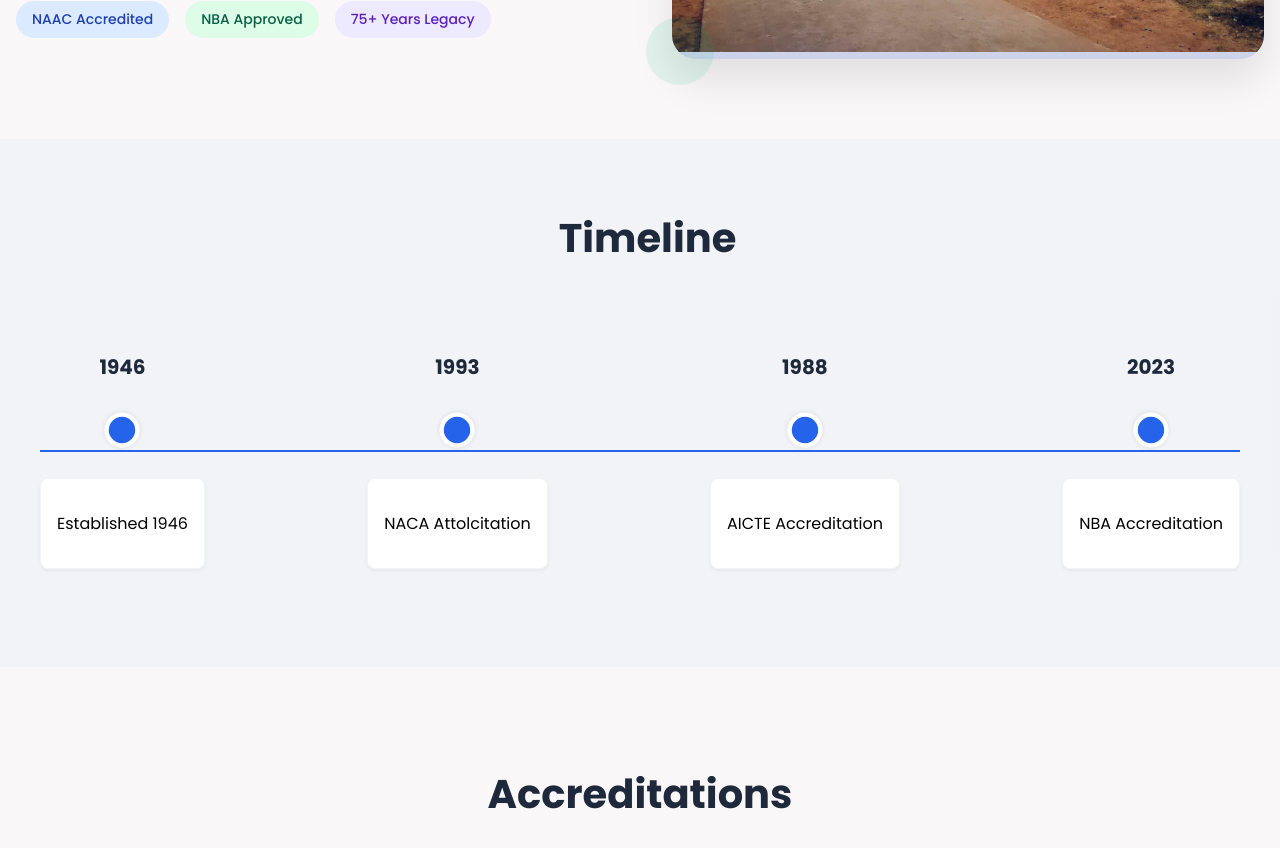
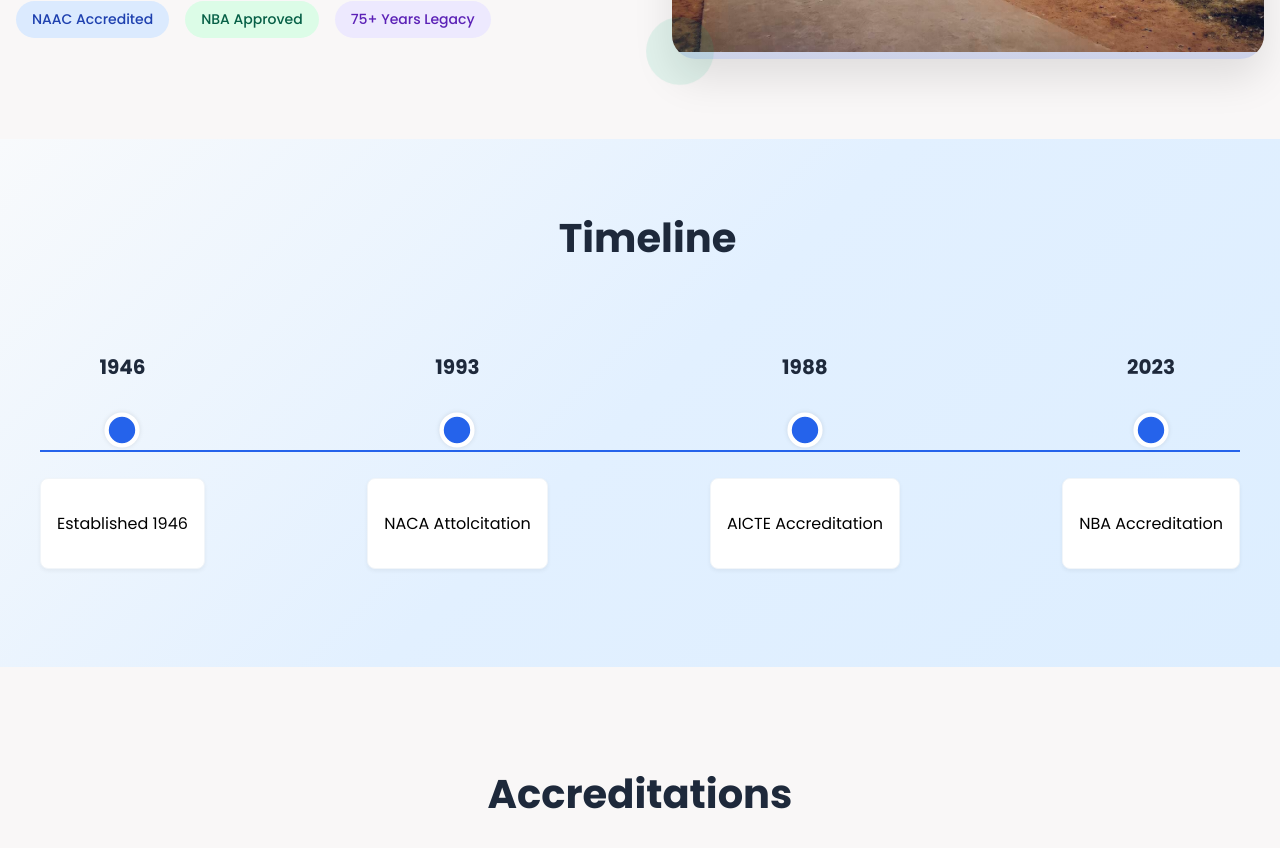
Before and after one commit to DhanushSaiCoder/AndhraPolytechnic, a React (Create React App) app in the folder frontend/: page /about in a window 1280 px wide. Shown: the part 720-1568 px from the top of the page. Built offline with nearby package versions, Linux system fonts and the light colour scheme.

Commit message:
Update Timeline.css: change background color to a linear gradient for improved aesthetics

```diff
--- a/frontend/src/styles/AboutUsStyles/Timeline.css
+++ b/frontend/src/styles/AboutUsStyles/Timeline.css
@@ -2,7 +2,8 @@
 
 .timeline-section {
   padding: 4rem 0;
-  background-color: #dbe2ef60;
+      background: linear-gradient(135deg, #f8fafc 0%, #e2f0ff 50%, #ddeeff 100%);
+
   height: 400px;
 }
 
```
